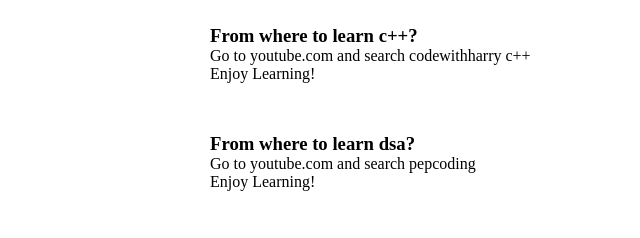
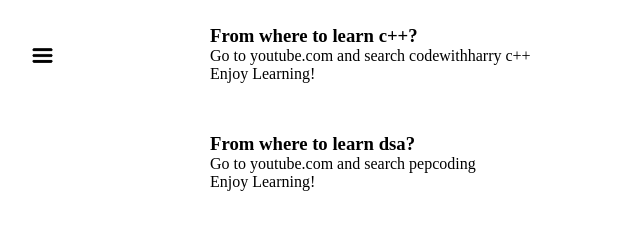
Before and after one commit to tanish1234567/portfolio-website.github.io, a website: page blog.html in a window 1280 px wide. Shown: the top 238 px of the page, 7-647 px from the left. Drawn offline with Linux system fonts and the light colour scheme.

Commit message:
Update blog.html

```diff
--- a/blog.html
+++ b/blog.html
@@ -50,7 +50,7 @@
         </div>
     </main>
     <div class="cont">
-        <img src="publi/img1.png" alt="" class="hamicon">
+        <img src="public/img1.png" alt="" class="hamicon">
         <!-- <img src="img2.jfif" alt="" class = "crossicon"> -->
     </div>
     <script src="public/website.js"></script>
```
